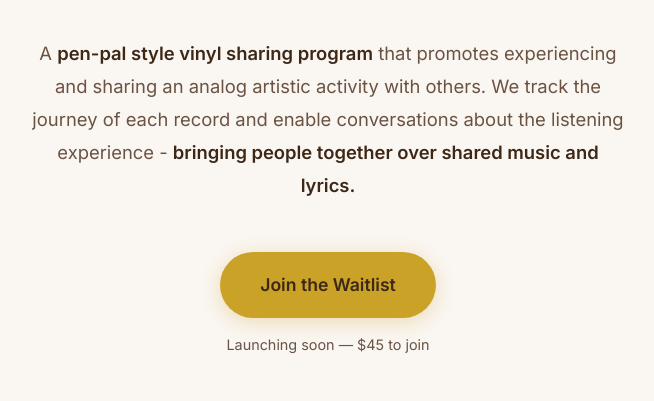
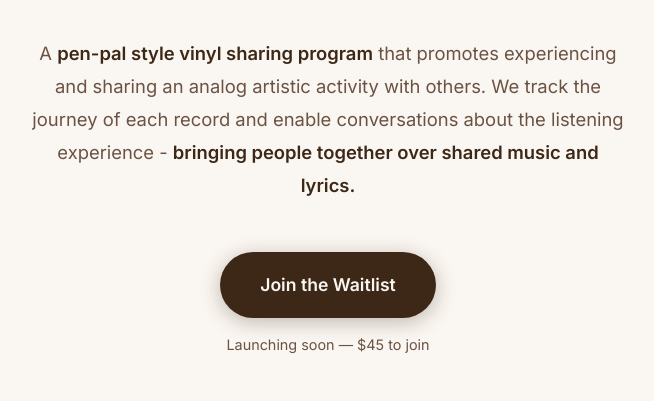
Before and after one commit to stitchbradyomf-lab/groovepal, a website: page index.html in a window 1280 px wide. Shown: the part 399-800 px from the top of the page, without its empty margins (312-966 px from the left). Drawn offline with Linux system fonts and the light colour scheme.

Commit message:
Update CTA button color to match logo groove text (brown)

```diff
--- a/index.html
+++ b/index.html
@@ -88,20 +88,20 @@
 
         .cta-button {
             display: inline-block;
-            background: var(--gold);
-            color: var(--brown);
+            background: var(--brown);
+            color: var(--cream);
             padding: 18px 40px;
             border-radius: 50px;
             text-decoration: none;
             font-weight: 600;
             font-size: 1.1rem;
             transition: all 0.3s ease;
-            box-shadow: 0 4px 20px rgba(201, 162, 39, 0.3);
+            box-shadow: 0 4px 20px rgba(61, 40, 23, 0.3);
         }
 
         .cta-button:hover {
-            background: var(--brown);
-            color: var(--gold);
+            background: var(--gold);
+            color: var(--brown);
             transform: translateY(-2px);
             box-shadow: 0 6px 25px rgba(0,0,0,0.15);
         }
```
